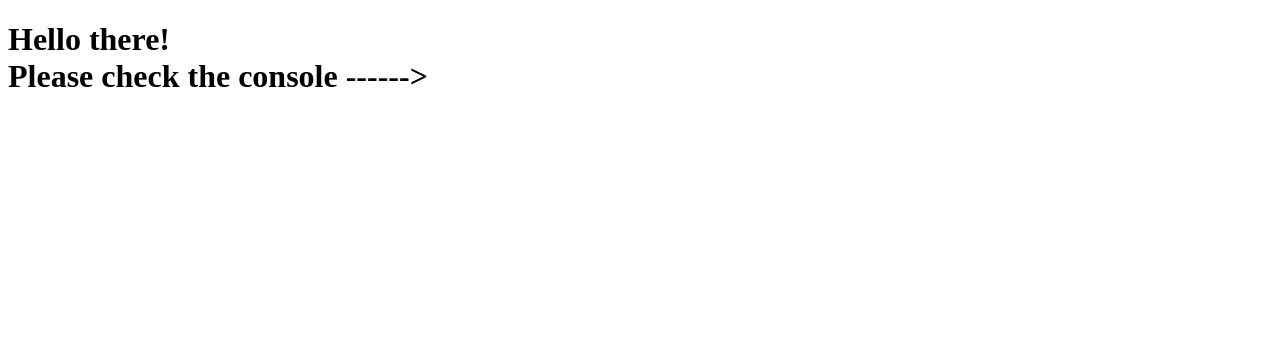
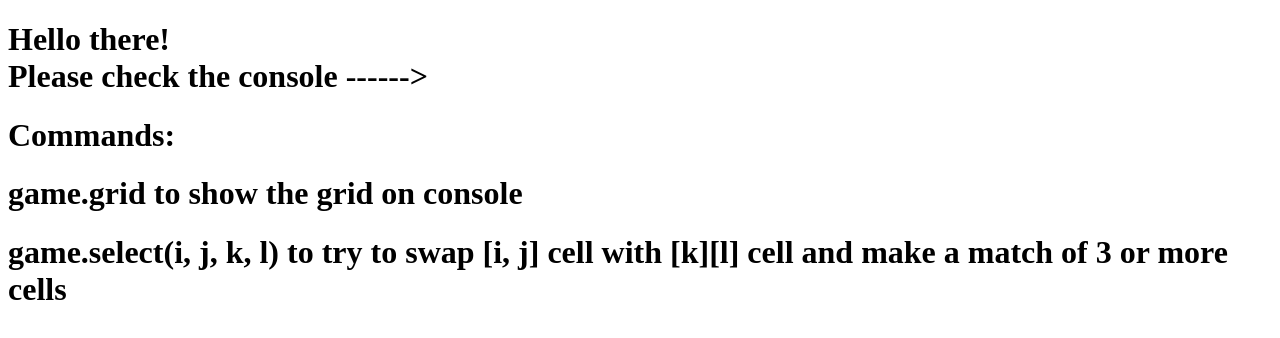
Before and after one commit to mstagomori/mstagomori.github.io, a plain HTML site: page trab_final_v1/index.html in a window 1280 px wide. Drawn offline with Linux system fonts and the light colour scheme.

Commit message:
Update index.html to contain command instructions.

```diff
--- a/trab_final_v1/index.html
+++ b/trab_final_v1/index.html
@@ -7,6 +7,9 @@
 </head>
 <body>
   <h1>Hello there! <br> Please check the console ------></h1>
+  <h1>Commands:</h1>
+  <h1>game.grid to show the grid on console</h1>
+  <h1>game.select(i, j, k, l) to try to swap [i, j] cell with [k][l] cell and make a match of 3 or more cells</h1>
 
   <script src="./GameImpl.js"></script>
 </body>
```
